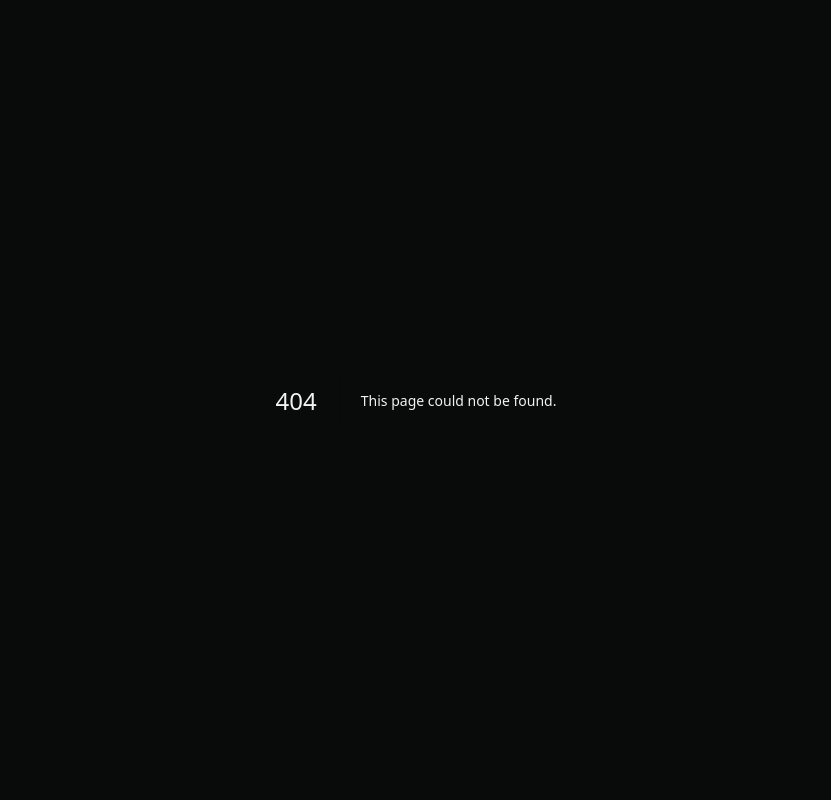
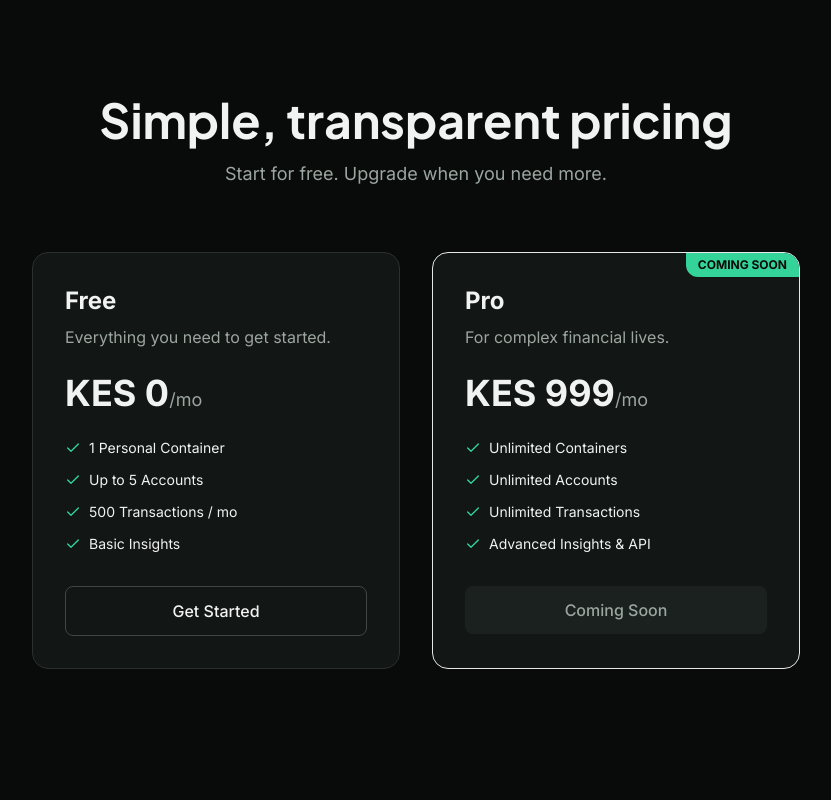
Before and after one commit to Dancan1907/trellisflow, a Next.js app in the folder apps/web/: page /pricing in a window 1280 px wide. Before the commit this address had no page. Shown: the top 800 px of the page, without its empty margins (224-1055 px from the left). Built offline with nearby package versions, Linux system fonts and the light colour scheme.

Commit message:
feat(pricing-page): Add PricingPage component with Free and Pro tier details

```diff
--- /dev/null
+++ b/apps/web/src/app/(public)/pricing/page.tsx
@@ -0,0 +1,76 @@
+import Link from 'next/link';
+import { Check } from 'lucide-react';
+
+export default function PricingPage() {
+  return (
+    <div className="min-h-screen bg-bg-primary py-24 px-6">
+      <div className="max-w-5xl mx-auto">
+        <div className="text-center mb-16">
+          <h1 className="text-4xl md:text-5xl font-display font-bold text-fg-primary mb-4">
+            Simple, transparent pricing
+          </h1>
+          <p className="text-lg text-fg-secondary">Start for free. Upgrade when you need more.</p>
+        </div>
+
+        <div className="grid grid-cols-1 md:grid-cols-2 gap-8 max-w-3xl mx-auto">
+          {/* Free Tier */}
+          <div className="bg-bg-secondary border border-border-subtle rounded-2xl p-8">
+            <h2 className="text-2xl font-bold text-fg-primary mb-2">Free</h2>
+            <p className="text-fg-secondary mb-6">Everything you need to get started.</p>
+            <p className="text-4xl font-bold text-fg-primary mb-6">
+              KES 0<span className="text-lg text-fg-secondary font-normal">/mo</span>
+            </p>
+            <ul className="space-y-3 mb-8">
+              {[
+                '1 Personal Container',
+                'Up to 5 Accounts',
+                '500 Transactions / mo',
+                'Basic Insights',
+              ].map((f, i) => (
+                <li key={i} className="flex items-center gap-2 text-sm text-fg-primary">
+                  <Check size={16} className="text-accent-primary" /> {f}
+                </li>
+              ))}
+            </ul>
+            <Link
+              href="/signup"
+              className="block w-full py-3 rounded-md border border-border-strong text-center text-fg-primary font-medium hover:bg-bg-tertiary transition-colors"
+            >
+              Get Started
+            </Link>
+          </div>
+
+          {/* Pro Tier */}
+          <div className="bg-bg-secondary border border-accent-primary/50 rounded-2xl p-8 relative overflow-hidden">
+            <div className="absolute top-0 right-0 bg-accent-primary text-bg-primary text-xs font-bold px-3 py-1 rounded-bl-lg">
+              COMING SOON
+            </div>
+            <h2 className="text-2xl font-bold text-fg-primary mb-2">Pro</h2>
+            <p className="text-fg-secondary mb-6">For complex financial lives.</p>
+            <p className="text-4xl font-bold text-fg-primary mb-6">
+              KES 999<span className="text-lg text-fg-secondary font-normal">/mo</span>
+            </p>
+            <ul className="space-y-3 mb-8">
+              {[
+                'Unlimited Containers',
+                'Unlimited Accounts',
+                'Unlimited Transactions',
+                'Advanced Insights & API',
+              ].map((f, i) => (
+                <li key={i} className="flex items-center gap-2 text-sm text-fg-primary">
+                  <Check size={16} className="text-accent-primary" /> {f}
+                </li>
+              ))}
+            </ul>
+            <button
+              disabled
+              className="block w-full py-3 rounded-md bg-bg-tertiary text-fg-secondary text-center font-medium cursor-not-allowed"
+            >
+              Coming Soon
+            </button>
+          </div>
+        </div>
+      </div>
+    </div>
+  );
+}
```
